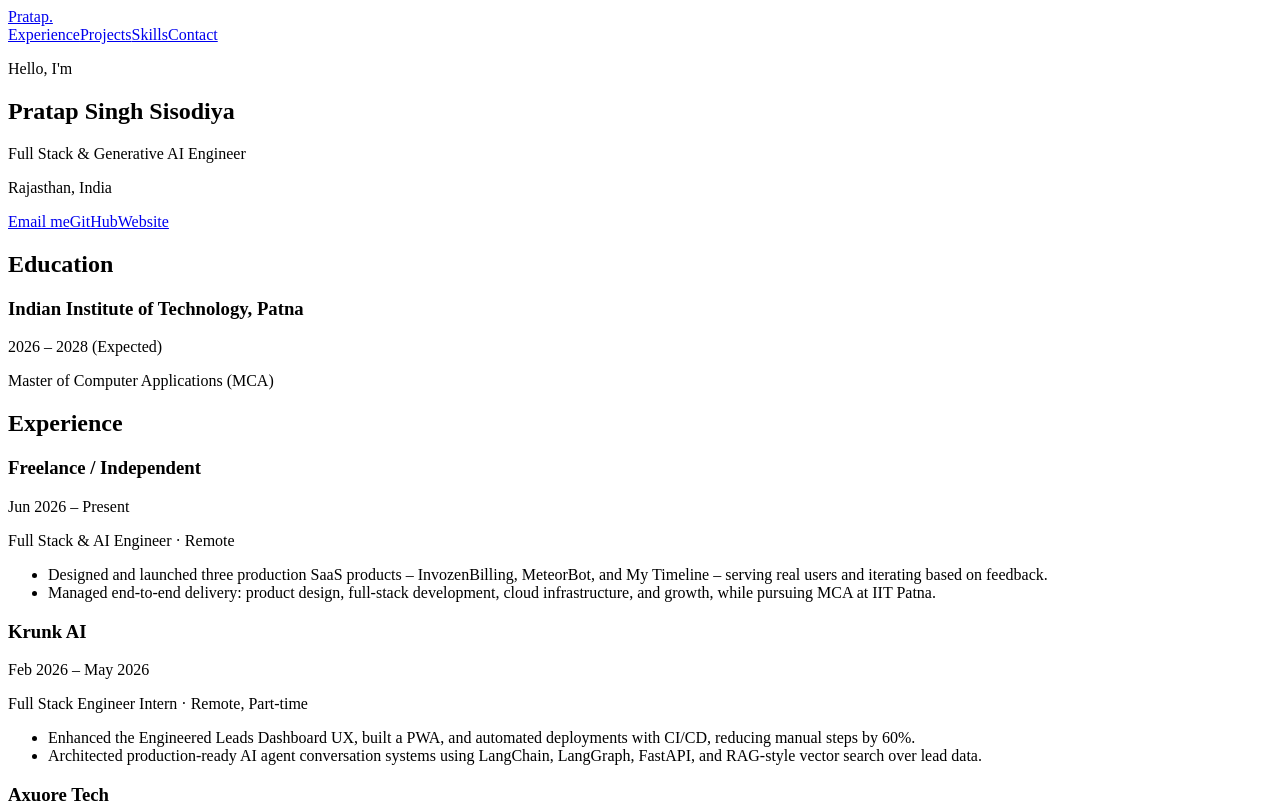
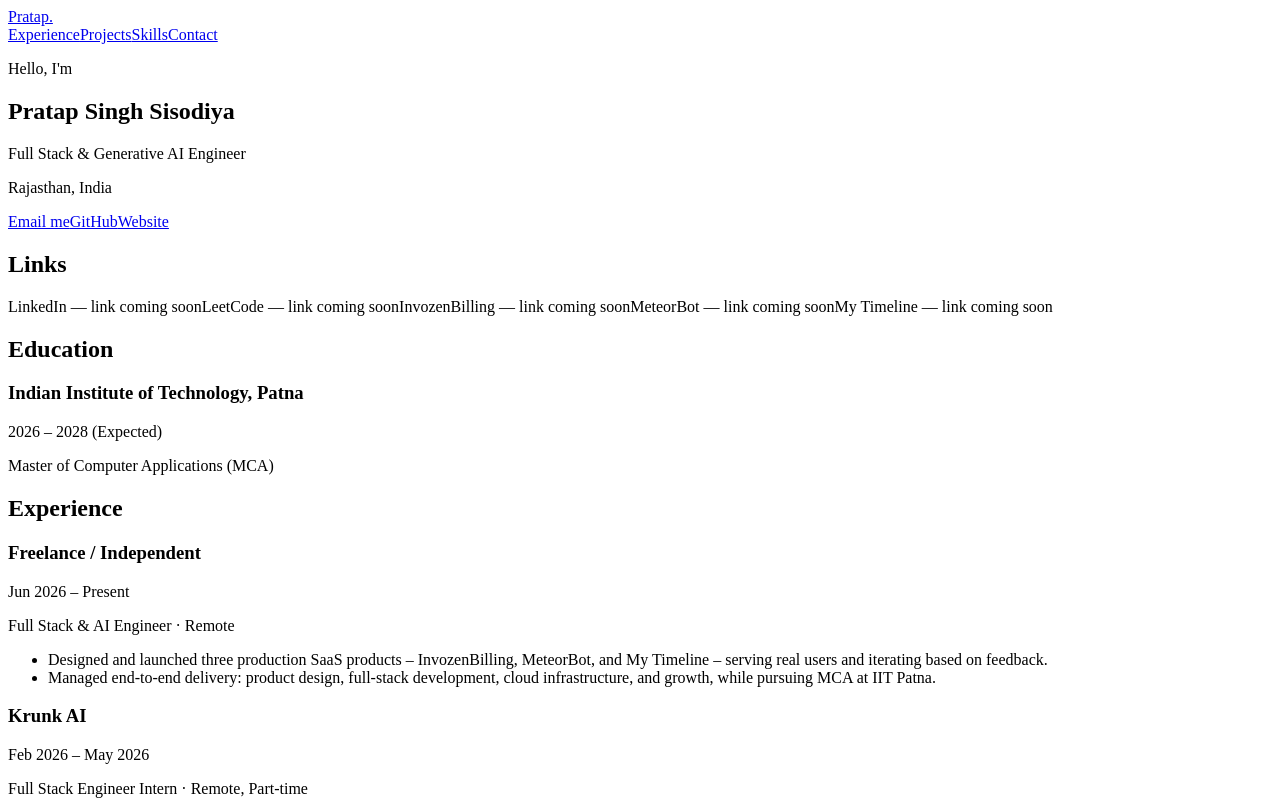
Before and after one commit to prataps9/pratap-portfolio, a React (Vite) app: page / in a window 1280 px wide. Shown: the top 803 px of the page. Built offline with nearby package versions, Linux system fonts and the light colour scheme; the HTML template or start-up script is replaced by a standard one.

Commit message:
Add links section placeholders

```diff
--- a/src/App.jsx
+++ b/src/App.jsx
@@ -1,5 +1,6 @@
 import {
   profile,
+  links,
   education,
   experience,
   projects,
@@ -43,6 +44,20 @@ export default function App() {
             <a className="btn" href={profile.website} target="_blank" rel="noreferrer">Website</a>
           </div>
         </section>
+
+        <Section id="links" title="Links">
+          <div className="card">
+            <div className="tags">
+              {links.map((l) =>
+                l.url ? (
+                  <a className="btn" key={l.label} href={l.url} target="_blank" rel="noreferrer">{l.label}</a>
+                ) : (
+                  <span className="tag" key={l.label}>{l.label} — link coming soon</span>
+                )
+              )}
+            </div>
+          </div>
+        </Section>
 
         <Section id="education" title="Education">
           {education.map((e) => (
--- a/src/data.js
+++ b/src/data.js
@@ -7,6 +7,14 @@ export const profile = {
   website: 'https://pratapsisodiya.in',
   github: 'https://github.com/prataps9',
 }
+
+export const links = [
+  { label: 'LinkedIn', url: '' },
+  { label: 'LeetCode', url: '' },
+  { label: 'InvozenBilling', url: '' },
+  { label: 'MeteorBot', url: '' },
+  { label: 'My Timeline', url: '' },
+]
 
 export const education = [
   {
```
